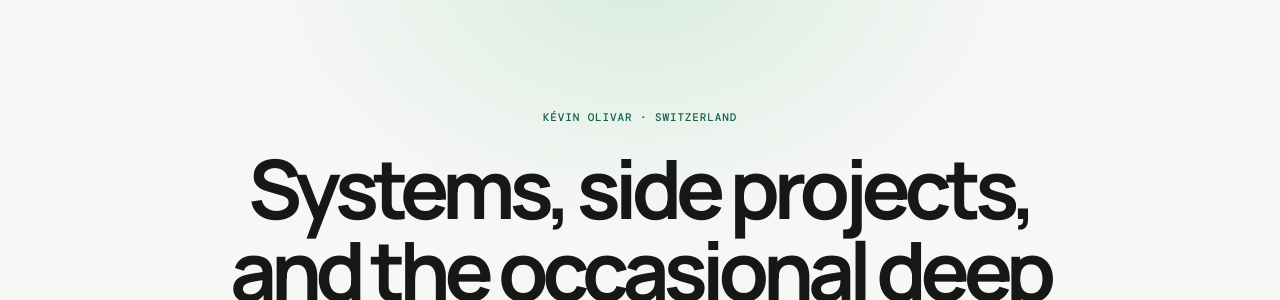
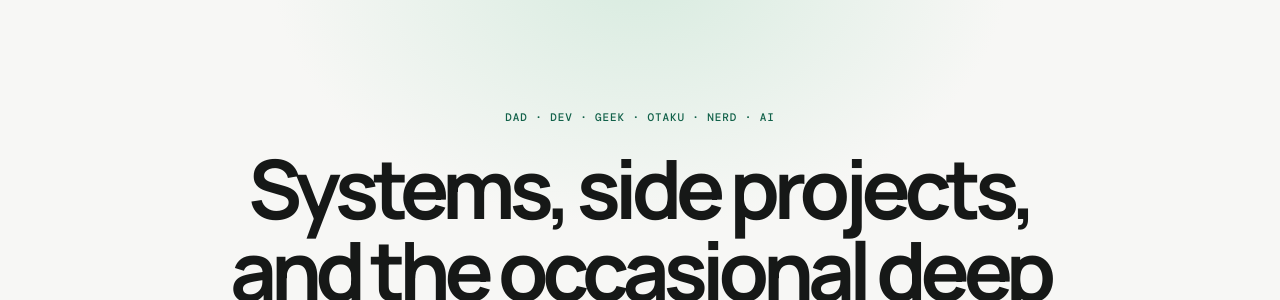
Before and after one commit to olivark/olivark.github.io, a Jekyll site: the page built from index.md, in a window 1280 px wide and 900 px high. Shown: the part 141-441 px from the top of the window. Built offline with Jekyll 4.4.1, drawn with Linux system fonts in a browser that asks for light colours.

Commit message:
feat: update text in landing page

```diff
--- a/index.md
+++ b/index.md
@@ -2,7 +2,7 @@
 layout: default
 title: Home
 hero: true
-hero_eyebrow: "Kévin Olivar · Switzerland"
+hero_eyebrow: "dad · dev · geek · otaku · nerd · ai"
 hero_title: "Systems, side projects, and the occasional deep rabbit hole."
 ---
 
```
